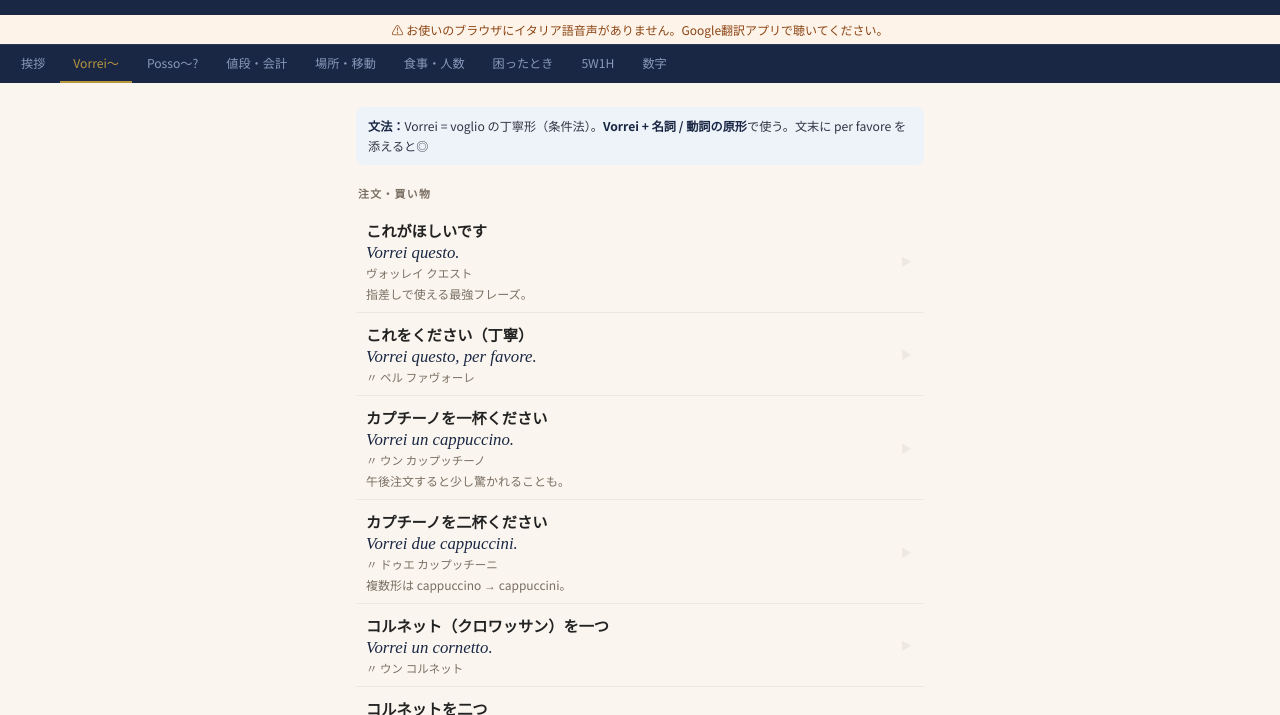
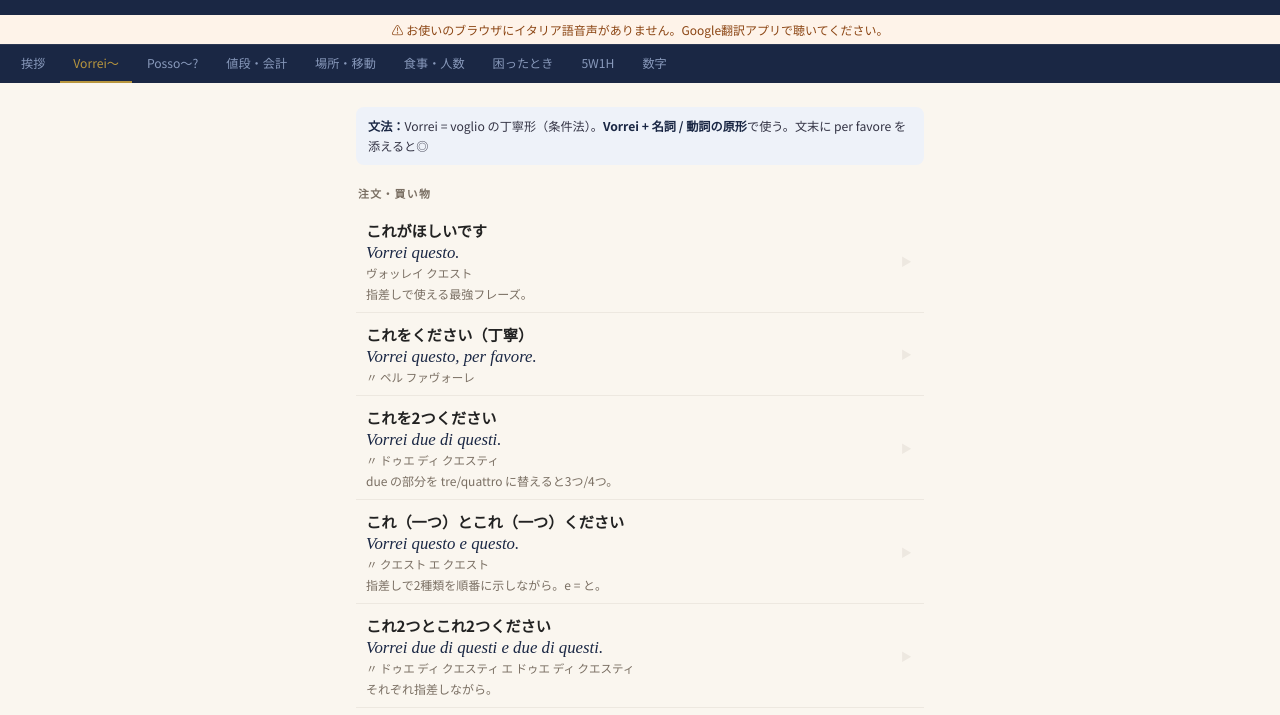
Before and after one commit to altimisia2/italydoc, a plain HTML site: page italian-phrases.html in a window 1280 px wide. Both pictures are taken after a click on the button "Vorrei〜". Shown: the part 84-799 px from the top of the page. Drawn offline with Linux system fonts and the light colour scheme; a web font is replaced by a local one.

Commit message:
Add files via upload

```diff
--- a/italian-phrases.html
+++ b/italian-phrases.html
@@ -131,6 +131,9 @@
   <p class="group-label">注文・買い物</p>
   <div class="row" data-it="Vorrei questo"><span class="jp">これがほしいです</span><span class="it">Vorrei questo.</span><span class="ph">ヴォッレイ クエスト</span><span class="note">指差しで使える最強フレーズ。</span></div>
   <div class="row" data-it="Vorrei questo, per favore"><span class="jp">これをください（丁寧）</span><span class="it">Vorrei questo, per favore.</span><span class="ph">〃 ペル ファヴォーレ</span></div>
+  <div class="row" data-it="Vorrei due di questi"><span class="jp">これを2つください</span><span class="it">Vorrei due di questi.</span><span class="ph">〃 ドゥエ ディ クエスティ</span><span class="note">due の部分を tre/quattro に替えると3つ/4つ。</span></div>
+  <div class="row" data-it="Vorrei questo e questo"><span class="jp">これ（一つ）とこれ（一つ）ください</span><span class="it">Vorrei questo e questo.</span><span class="ph">〃 クエスト エ クエスト</span><span class="note">指差しで2種類を順番に示しながら。e = と。</span></div>
+  <div class="row" data-it="Vorrei due di questi e due di questi"><span class="jp">これ2つとこれ2つください</span><span class="it">Vorrei due di questi e due di questi.</span><span class="ph">〃 ドゥエ ディ クエスティ エ ドゥエ ディ クエスティ</span><span class="note">それぞれ指差しながら。</span></div>
   <div class="row" data-it="Vorrei un cappuccino"><span class="jp">カプチーノを一杯ください</span><span class="it">Vorrei un cappuccino.</span><span class="ph">〃 ウン カップッチーノ</span><span class="note">午後注文すると少し驚かれることも。</span></div>
   <div class="row" data-it="Vorrei due cappuccini"><span class="jp">カプチーノを二杯ください</span><span class="it">Vorrei due cappuccini.</span><span class="ph">〃 ドゥエ カップッチーニ</span><span class="note">複数形は cappuccino → cappuccini。</span></div>
   <div class="row" data-it="Vorrei un cornetto"><span class="jp">コルネット（クロワッサン）を一つ</span><span class="it">Vorrei un cornetto.</span><span class="ph">〃 ウン コルネット</span></div>
```
